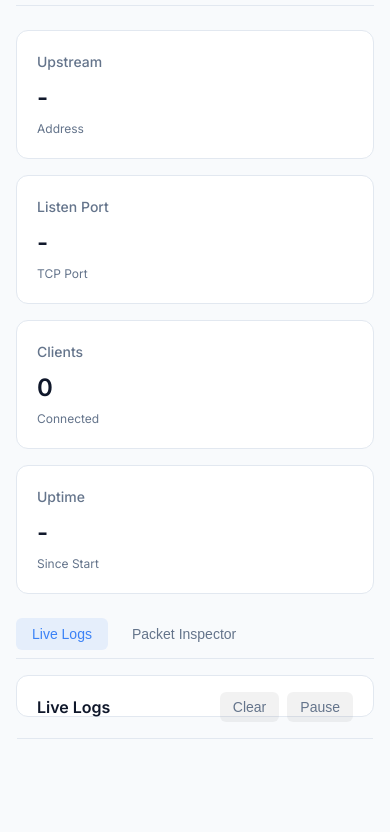
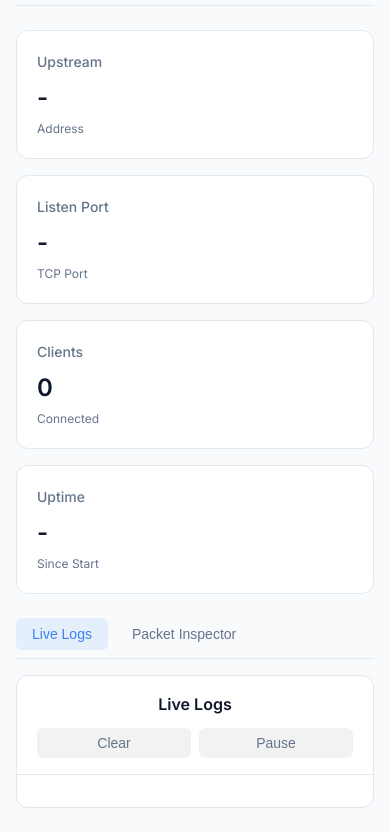
Before and after one commit to hoon-ch/serial-tcp-proxy, a plain HTML site: page internal/web/static/index.html in a window 390 px wide. Shown: the part 103-935 px from the top of the page. Before the commit the page ends 874 px from the top, so only its background shows below. Drawn offline with Linux system fonts and the light colour scheme; no server answers.

Commit message:
fix: enable page scrolling on mobile devices

```diff
--- a/internal/web/static/style.css
+++ b/internal/web/static/style.css
@@ -92,6 +92,66 @@ body {
     height: 100vh;
     overflow: hidden;
     transition: background-color 0.3s, color 0.3s;
+}
+
+/* Mobile responsive */
+@media (max-width: 768px) {
+    body {
+        height: auto;
+        min-height: 100vh;
+        overflow: auto;
+    }
+
+    .app-container {
+        height: auto;
+        min-height: 100vh;
+    }
+
+    .main-content {
+        min-height: auto;
+    }
+
+    .logs-section {
+        min-height: 400px;
+    }
+
+    .packet-table-container {
+        min-height: 300px;
+        max-height: 50vh;
+    }
+
+    .dashboard-grid {
+        grid-template-columns: repeat(2, 1fr);
+    }
+
+    .filter-bar {
+        flex-direction: column;
+        align-items: stretch;
+    }
+
+    .filter-group {
+        flex-wrap: wrap;
+    }
+
+    .filter-input-wrapper .filter-input {
+        width: 100%;
+    }
+
+    .section-header {
+        flex-direction: column;
+        gap: 0.75rem;
+        align-items: flex-start;
+    }
+
+    .actions {
+        flex-wrap: wrap;
+        width: 100%;
+    }
+
+    .actions .btn {
+        flex: 1;
+        min-width: fit-content;
+    }
 }
 
 .app-container {
```
